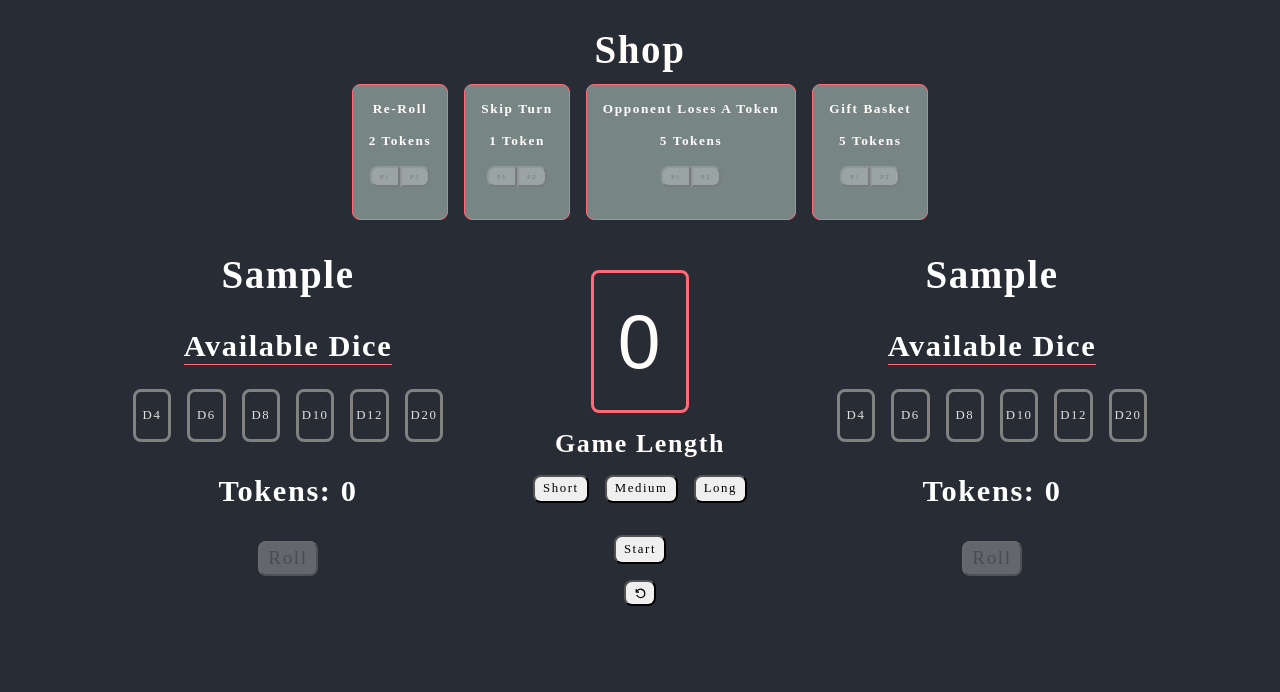
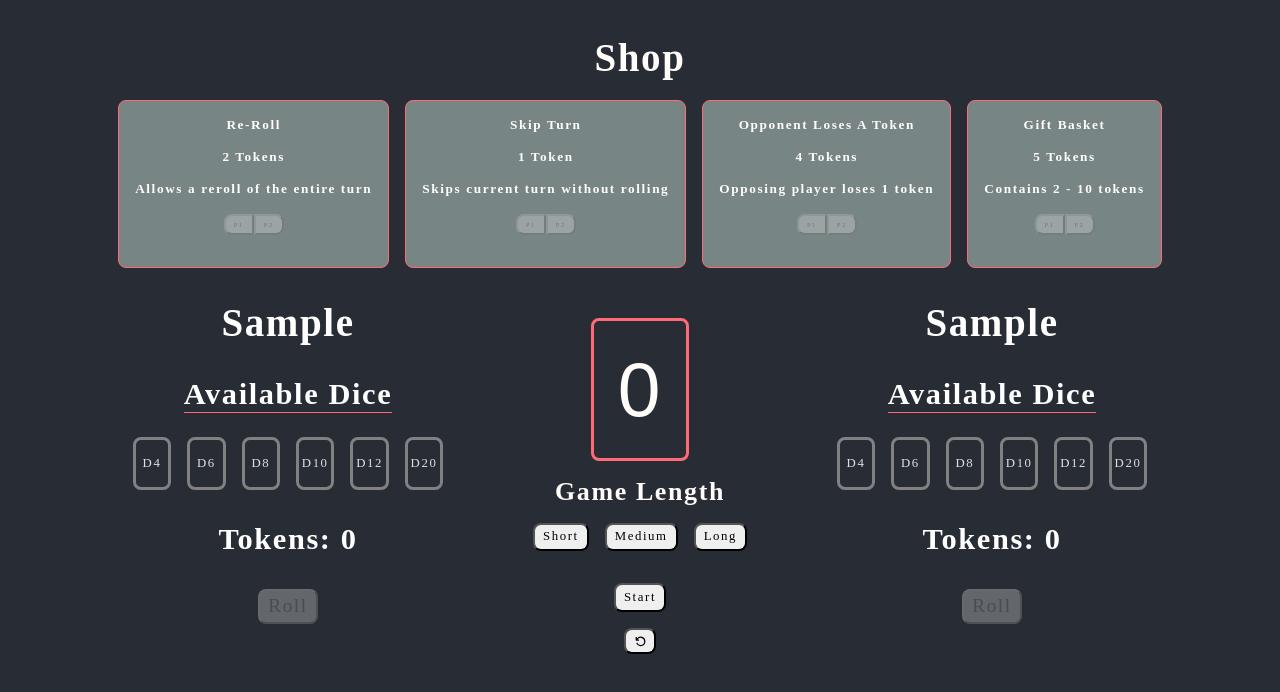
Before and after one commit to heatedtowel/dice-game, a React (Create React App) app: page / in a window 1280 px wide. Both pictures are taken after typing "Sample", "Sample" into the empty fields and a click on the button "Continue". Shown: the top 692 px of the page. Built offline with nearby package versions, Linux system fonts and the light colour scheme; a web font is replaced by a local one.

Commit message:
changed powerups and made it so names are converted to first letter uppercase

```diff
--- a/src/components/playerInfo/PlayerInfo.jsx
+++ b/src/components/playerInfo/PlayerInfo.jsx
@@ -50,7 +50,7 @@ const WinScreen = ({ initialState, setHasSetName }) => {
               style={{ color: (player1Info.name.length >= 3) ? 'green' : 'red' }}
               type="text"
               placeholder='please choose a name'
-              onChange={(e) => setplayer1Info(prev => ({ ...prev, name: e.target.value }))}
+              onChange={(e) => setplayer1Info(prev => ({ ...prev, name: e.target.value.charAt(0).toUpperCase() + e.target.value.slice(1) }))}
             />
             <input
               className='player--color'
@@ -63,7 +63,7 @@ const WinScreen = ({ initialState, setHasSetName }) => {
               style={{ color: (player2Info.name.length >= 3) ? 'green' : 'red' }}
               type="text"
               placeholder='please choose a name'
-              onChange={(e) => setplayer2Info(prev => ({ ...prev, name: e.target.value }))}
+              onChange={(e) => setplayer2Info(prev => ({ ...prev, name: e.target.value.charAt(0).toUpperCase() + e.target.value.slice(1) }))}
             />
             <input
               className='player--color'
--- a/src/components/shop/Shop.jsx
+++ b/src/components/shop/Shop.jsx
@@ -1,10 +1,12 @@
 import './css/shop.css'
 
 const Shop = ({ state, dispatch, ACTIONS }) => {
+  console.log(state.player1)
   const shopContents = {
     'Re-Roll': {
       name: 'Re-Roll',
       price: 2,
+      description: 'Allows a reroll of the entire turn',
       effect: function () {
         return null
       }
@@ -12,6 +14,7 @@ const Shop = ({ state, dispatch, ACTIONS }) => {
     'Skip Turn': {
       name: 'Skip Turn',
       price: 1,
+      description: 'Skips current turn without rolling',
       effect: function (playerNumber, opposingPlayer, itemToRemove, currentPlayer) {
         dispatch({
           type: ACTIONS.skipTurn,
@@ -30,7 +33,8 @@ const Shop = ({ state, dispatch, ACTIONS }) => {
     },
     'Opponent Loses A Token': {
       name: 'Opponent Loses A Token',
-      price: 5,
+      price: 4,
+      description: 'Opposing player loses 1 token',
       effect: function (playerNumber, opposingPlayer, itemToRemove) {
         dispatch({
           type: ACTIONS.minusOpponentTokens,
@@ -51,9 +55,10 @@ const Shop = ({ state, dispatch, ACTIONS }) => {
     'Gift Basket': {
       name: 'Gift Basket',
       price: 5,
+      description: 'Contains 2 - 10 tokens',
       effect: function (playerNumber, opposingPlayer, itemToRemove) {
         let max = 10
-        let min = 5
+        let min = 2
         let total = Math.floor(Math.random() * (max - min + 1) + min)
         dispatch({
           type: ACTIONS.giftBasket,
@@ -93,6 +98,7 @@ const Shop = ({ state, dispatch, ACTIONS }) => {
               <div key={key} className='shopItem'>
                 <h5>{key}</h5>
                 <h5>{shopContents[key].price} {shopContents[key].price > 1 ? 'Tokens' : 'Token'}</h5>
+                <h5>{shopContents[key].description}</h5>
                 <div>
                   <button
                     className='shop--purchase--p1--btn'
```
